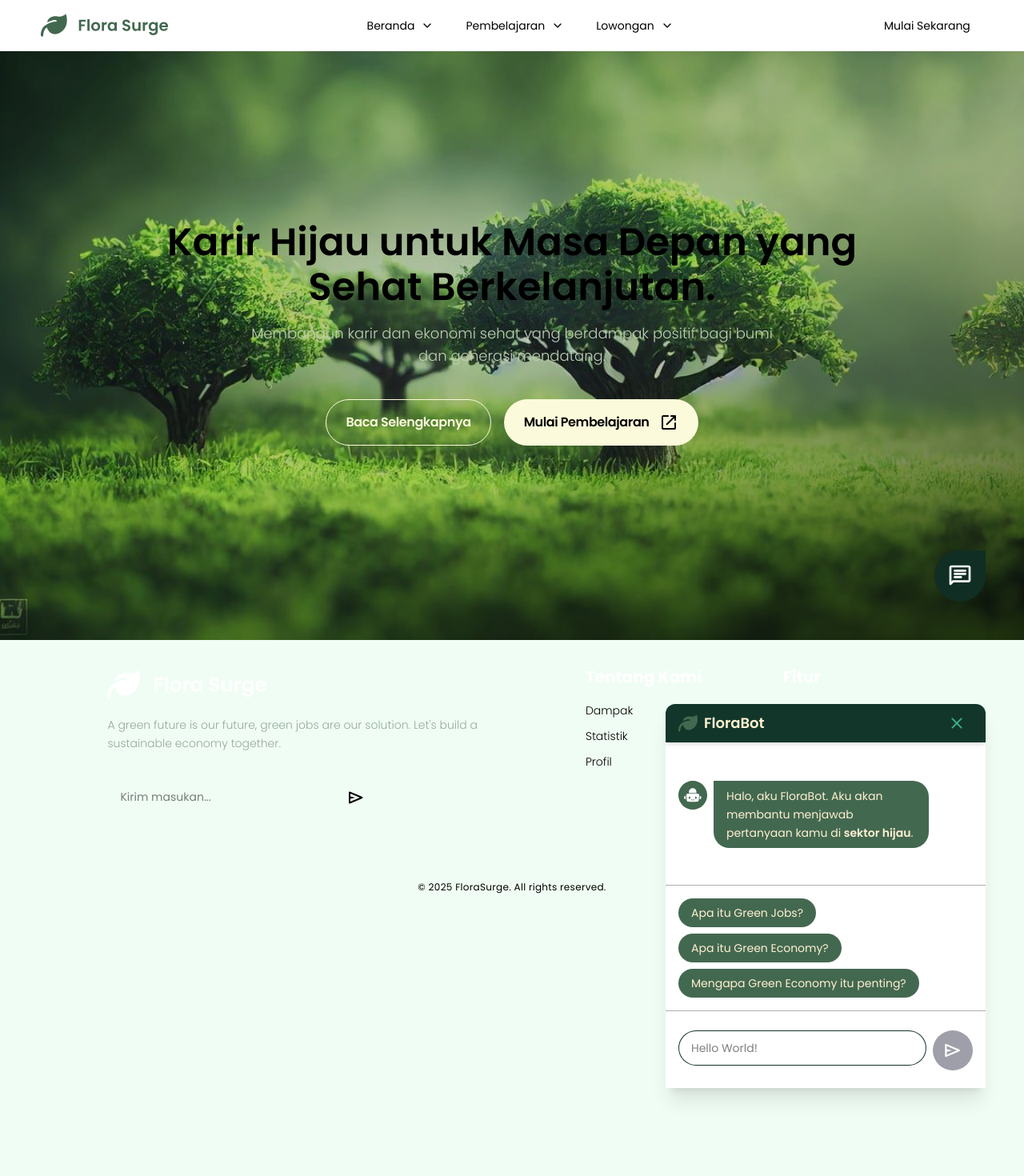
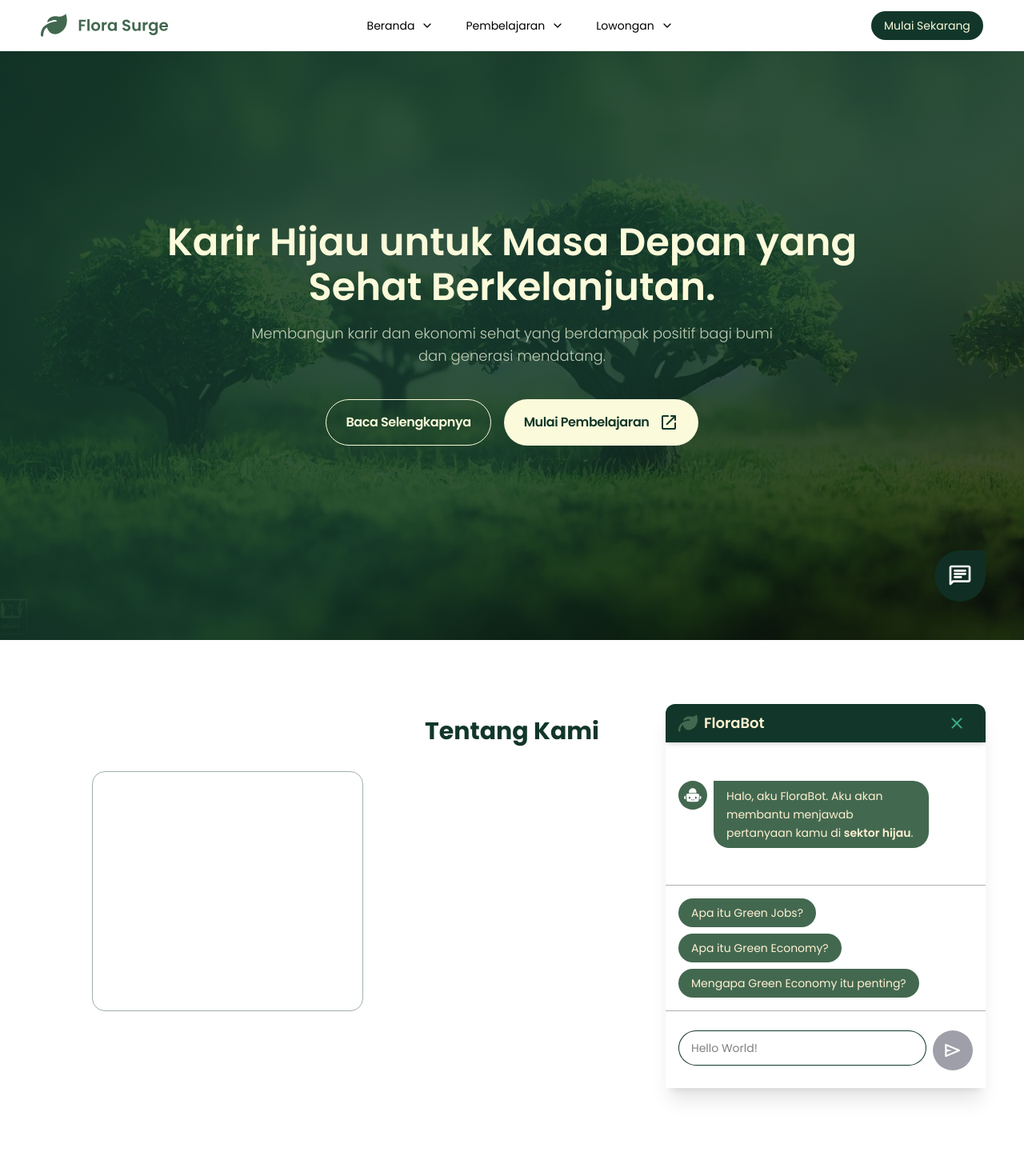
Before and after one commit to AmirHamzah-1Fz/flora-surge, a React (Vite) app: page / in a window 1280 px wide. Shown: the top 1470 px of the page at 80% size. Before the commit the page ends 1149 px from the top, so only its background shows below. Built offline with nearby package versions, Linux system fonts and the light colour scheme.

Commit message:
Adjust colors variable

```diff
--- a/src/components/FeedbackForm.tsx
+++ b/src/components/FeedbackForm.tsx
@@ -1,10 +1,10 @@
 function FeedbackForm() {
   return (
-    <form className="mt-8 flex h-auto w-fit items-center justify-between overflow-hidden rounded-full bg-[var(--green3)] pl-4">
+    <form className="mt-8 flex h-auto w-fit items-center justify-between overflow-hidden rounded-full bg-green3 pl-4">
       <input type="text" className="h-10 w-full text-sm outline-none" placeholder="Kirim masukan..." />
 
-      <button type="submit" className="group cursor-pointer h-full w-auto rounded-tl-full rounded-bl-full p-3 hover:bg-[var(--green1)]">
-        <svg className="fill-[var(--green1)] group-hover:fill-[var(--green2)]" xmlns="http://www.w3.org/2000/svg" height="24px" viewBox="0 -960 960 960" width="24px" fill="currentColor">
+      <button type="submit" className="group cursor-pointer h-full w-auto rounded-tl-full rounded-bl-full p-3 hover:bg-green1">
+        <svg className="fill-green1 group-hover:fill-green2" xmlns="http://www.w3.org/2000/svg" height="24px" viewBox="0 -960 960 960" width="24px" fill="currentColor">
           <path d="M792-443 176-183q-20 8-38-3.5T120-220v-520q0-22 18-33.5t38-3.5l616 260q25 11 25 37t-25 37ZM200-280l474-200-474-200v140l240 60-240 60v140Zm0 0v-400 400Z" />
         </svg>
       </button>
--- a/src/components/Footer.tsx
+++ b/src/components/Footer.tsx
@@ -2,7 +2,7 @@ import FeedbackForm from './FeedbackForm';
 
 function Footer() {
   return (
-    <footer className="flex h-auto w-full flex-col items-center justify-between bg-[var(--primary)] px-[5%] py-8">
+    <footer className="flex h-auto w-full flex-col items-center justify-between bg-primary px-[5%] py-8">
       <div className="h-auto w-auto">
         <div className="flex w-full flex-wrap items-start justify-start gap-16 md:gap-20">
           <div className="flex max-w-xl flex-col">
@@ -27,17 +27,17 @@ function Footer() {
               <h2 className="text-xl font-bold text-white">Tentang Kami</h2>
               <ul className="mt-1">
                 <li className="h-fit w-fit py-1">
-                  <a href="/#about" className="h-max text-sm font-light text-[var(--t-green)] transition-colors hover:cursor-pointer hover:text-[var(--green4)]">
+                  <a href="/#about" className="h-max text-sm font-light text-t-green transition-colors hover:cursor-pointer hover:text-green4">
                     Dampak
                   </a>
                 </li>
                 <li className="h-fit w-fit py-1">
-                  <a href="/#statistics" className="h-max text-sm font-light text-[var(--t-green)] transition-colors hover:cursor-pointer hover:text-[var(--green4)]">
+                  <a href="/#statistics" className="h-max text-sm font-light text-t-green transition-colors hover:cursor-pointer hover:text-green4">
                     Statistik
                   </a>
                 </li>
                 <li className="h-fit w-fit py-1">
-                  <a href="/#profile" className="h-max text-sm font-light text-[var(--t-green)] transition-colors hover:cursor-pointer hover:text-[var(--green4)]">
+                  <a href="/#profile" className="h-max text-sm font-light text-t-green transition-colors hover:cursor-pointer hover:text-green4">
                     Profil
                   </a>
                 </li>
@@ -48,17 +48,17 @@ function Footer() {
               <h2 className="text-xl font-bold text-white">Fitur</h2>
               <ul className="mt-1">
                 <li className="h-fit w-fit py-1">
-                  <a href="/pembelajaran" className="h-max w-full text-sm font-light text-[var(--t-green)] transition-colors hover:cursor-pointer hover:text-[var(--green4)]">
+                  <a href="/pembelajaran" className="h-max w-full text-sm font-light text-t-green transition-colors hover:cursor-pointer hover:text-green4">
                     Pembelajaran elektronik
                   </a>
                 </li>
                 <li className="h-fit w-fit py-1">
-                  <a href="/" className="h-max text-sm font-light text-[var(--t-green)] transition-colors hover:cursor-pointer hover:text-[var(--green4)]">
+                  <a href="/" className="h-max text-sm font-light text-t-green transition-colors hover:cursor-pointer hover:text-green4">
                     Bertanya ke FloraBot
                   </a>
                 </li>
                 <li className="h-fit w-fit py-1">
-                  <a href="/artikel-dan-berita" className="h-max text-sm font-light text-[var(--t-green)] transition-colors hover:cursor-pointer hover:text-[var(--green4)]">
+                  <a href="/artikel-dan-berita" className="h-max text-sm font-light text-t-green transition-colors hover:cursor-pointer hover:text-green4">
                     Artikel dan berita
                   </a>
                 </li>
@@ -69,7 +69,7 @@ function Footer() {
       </div>
 
       <div className="mt-20 w-full">
-        <p className="text-center text-xs tracking-wide text-[var(--green4)]">&copy; 2025 FloraSurge. All rights reserved.</p>
+        <p className="text-center text-xs tracking-wide text-green4">&copy; 2025 FloraSurge. All rights reserved.</p>
       </div>
     </footer>
   );
--- a/src/components/Header.tsx
+++ b/src/components/Header.tsx
@@ -118,7 +118,7 @@ function Header() {
           </div>
         )}
 
-        <button type="button" className="hidden cursor-pointer rounded-full bg-[var(--primary)] px-4 py-2 text-center text-sm text-[var(--green3)] lg:block">
+        <button type="button" className="hidden cursor-pointer rounded-full bg-primary px-4 py-2 text-center text-sm text-green3 lg:block">
           <a href="/pembelajaran">Mulai Sekarang</a>
         </button>
       </div>
--- a/src/components/Hero.tsx
+++ b/src/components/Hero.tsx
@@ -8,16 +8,16 @@ function Hero() {
 
         <div className="flex h-full w-full items-center justify-center mt-4 px-[4%] max-sm:px-[3%]">
           <div className="flex h-auto w-full flex-col items-center justify-start text-center lg:max-w-4xl">
-            <h1 className="md:text-5xl text-4xl font-semibold text-[var(--green3)]">Karir Hijau untuk Masa Depan yang Sehat Berkelanjutan.</h1>
+            <h1 className="md:text-5xl text-4xl font-semibold text-green3">Karir Hijau untuk Masa Depan yang Sehat Berkelanjutan.</h1>
             <p className="mt-4 max-w-[60ch] text-lg font-light max-sm:text-base text-[#ADBC9F]">Membangun karir dan ekonomi sehat yang berdampak positif bagi bumi dan generasi mendatang.</p>
 
             <div className="mt-10 flex max-[540px]:flex-col h-auto w-full items-start justify-center gap-4">
               <button type="button" className="flex cursor-pointer max-[540px]:w-full items-center justify-center gap-3 rounded-full border border-[#FBFADA] bg-transparent px-6 py-4 font-semibold tracking-tight text-[#FBFADA] transition-colors duration-200">
                 Baca Selengkapnya
               </button>
-              <button type="button" className="flex cursor-pointer max-[540px]:w-full items-center justify-center gap-3 rounded-full border border-transparent bg-[#FBFADA] px-6 py-4 font-semibold tracking-tight text-[var(--primary)] transition-colors duration-200">
+              <button type="button" className="flex cursor-pointer max-[540px]:w-full items-center justify-center gap-3 rounded-full border border-transparent bg-[#FBFADA] px-6 py-4 font-semibold tracking-tight text-primary transition-colors duration-200">
                 Mulai Pembelajaran
-                <svg className="fill-[var(--primary)]" xmlns="http://www.w3.org/2000/svg" height="24px" viewBox="0 -960 960 960" width="24px" fill="currentColor">
+                <svg className="fill-primary" xmlns="http://www.w3.org/2000/svg" height="24px" viewBox="0 -960 960 960" width="24px" fill="currentColor">
                   <path d="M200-120q-33 0-56.5-23.5T120-200v-560q0-33 23.5-56.5T200-840h240q17 0 28.5 11.5T480-800q0 17-11.5 28.5T440-760H200v560h560v-240q0-17 11.5-28.5T800-480q17 0 28.5 11.5T840-440v240q0 33-23.5 56.5T760-120H200Zm560-584L416-360q-11 11-28 11t-28-11q-11-11-11-28t11-28l344-344H600q-17 0-28.5-11.5T560-800q0-17 11.5-28.5T600-840h200q17 0 28.5 11.5T840-800v200q0 17-11.5 28.5T800-560q-17 0-28.5-11.5T760-600v-104Z" />
                 </svg>
               </button>
--- a/src/components/home/About.tsx
+++ b/src/components/home/About.tsx
@@ -0,0 +1,26 @@
+function About() {
+  return (
+    <section className="w-full h-screen bg-light">
+        <div className="w-full h-auto container mx-auto lg:max-w-5xl xl:max-w-6xl px-[4%]">
+            <div className="w-full flex pt-24 flex-col items-start gap-4">
+                <h1 className="text-3xl w-full text-center font-bold text-primary">Tentang Kami</h1>
+                <div className="w-full mt-4 h-auto min-h-[300px] place-items-center grid lg:grid-cols-3 md:grid-cols-2 grid-cols-1 gap-4">
+                    <div className="w-full h-full rounded-2xl bg-transparent border border-primary/40 p-4">
+                    <div className="w-full h-full flex flex-col gap-2 items-center justify-start">
+
+                    </div>
+                    <div className="w-full h-full flex flex-col gap-2 items-center justify-start">
+
+                    </div>
+                    <div className="w-full h-full flex flex-col gap-2 items-center justify-start">
+
+                    </div>
+                    </div>
+                </div>
+            </div>
+        </div>
+    </section>
+  )
+}
+
+export default About
--- a/src/components/home/Hero.tsx
+++ b/src/components/home/Hero.tsx
@@ -4,24 +4,27 @@ function Hero() {
   return (
     <section className="h-screen w-full">
       <div className="relative h-full w-full overflow-hidden">
-        <div className="absolute -z-[90] h-full w-full bg-gradient-to-br from-[var(--primary)]/80 from-60% to-[#000000]/60 max-md:to-[#000000]/20"></div>
+        <div className="from-primary/80 absolute -z-[90] h-full w-full bg-gradient-to-br from-60% to-[#000000]/60 max-md:to-[#000000]/20"></div>
         <img src={Bg} alt="Background" className="absolute -z-[100] h-full w-full object-cover brightness-[80%]" />
 
         <div className="mt-4 flex h-full w-full items-center justify-center px-[4%] max-sm:px-[3%]">
           <div className="flex h-auto w-full flex-col items-center justify-start text-center lg:max-w-4xl">
-            <h1 className="text-4xl leading-14 font-semibold text-[var(--green3)] max-md:leading-normal max-sm:text-3xl md:text-5xl">Karir Hijau untuk Masa Depan yang Sehat Berkelanjutan.</h1>
+            <h1 className="text-green3 text-4xl leading-14 font-semibold max-md:leading-normal max-sm:text-3xl md:text-5xl">Karir Hijau untuk Masa Depan yang Sehat Berkelanjutan.</h1>
             <p className="mt-4 max-w-[60ch] text-lg font-light text-[#c0cdb5] max-sm:text-base">Membangun karir dan ekonomi sehat yang berdampak positif bagi bumi dan generasi mendatang.</p>
 
             <div className="mt-10 flex h-auto w-full items-start justify-center gap-4 max-[540px]:flex-col">
               <button
                 type="button"
-                className="flex cursor-pointer items-center justify-center gap-3 rounded-full border border-[#FBFADA] bg-transparent px-6 py-4 font-semibold tracking-tight text-[#FBFADA] transition-[color,scale] duration-300 ease-in-out hover:bg-[#FBFADA] hover:text-[var(--primary)] active:scale-95 max-[540px]:w-full max-sm:py-3 max-sm:text-sm"
+                className="hover:text-primary flex cursor-pointer items-center justify-center gap-3 rounded-full border border-[#FBFADA] bg-transparent px-6 py-4 font-semibold tracking-tight text-[#FBFADA] transition-[color,scale] duration-300 ease-in-out hover:bg-[#FBFADA] active:scale-95 max-[540px]:w-full max-sm:py-3 max-sm:text-sm"
               >
                 <a href="/artikel-dan-berita">Baca Selengkapnya</a>
               </button>
-              <button type="button" className="flex cursor-pointer items-center justify-center gap-3 rounded-full border border-transparent bg-[#FBFADA] px-6 py-4 font-semibold active:scale-95 tracking-tight text-[var(--primary)] transition-[colors,scale] duration-200 max-[540px]:w-full max-sm:py-3 max-sm:text-sm">
+              <button
+                type="button"
+                className="text-primary flex cursor-pointer items-center justify-center gap-3 rounded-full border border-transparent bg-[#FBFADA] px-6 py-4 font-semibold tracking-tight transition-[colors,scale] duration-200 active:scale-95 max-[540px]:w-full max-sm:py-3 max-sm:text-sm"
+              >
                 <a href="/pembelajaran">Mulai Pembelajaran</a>
-                <svg className="fill-[var(--primary)]" xmlns="http://www.w3.org/2000/svg" height="24px" viewBox="0 -960 960 960" width="24px" fill="currentColor">
+                <svg className="fill-primary" xmlns="http://www.w3.org/2000/svg" height="24px" viewBox="0 -960 960 960" width="24px" fill="currentColor">
                   <path d="M200-120q-33 0-56.5-23.5T120-200v-560q0-33 23.5-56.5T200-840h240q17 0 28.5 11.5T480-800q0 17-11.5 28.5T440-760H200v560h560v-240q0-17 11.5-28.5T800-480q17 0 28.5 11.5T840-440v240q0 33-23.5 56.5T760-120H200Zm560-584L416-360q-11 11-28 11t-28-11q-11-11-11-28t11-28l344-344H600q-17 0-28.5-11.5T560-800q0-17 11.5-28.5T600-840h200q17 0 28.5 11.5T840-800v200q0 17-11.5 28.5T800-560q-17 0-28.5-11.5T760-600v-104Z" />
                 </svg>
               </button>
--- a/src/pages/Home.tsx
+++ b/src/pages/Home.tsx
@@ -1,10 +1,12 @@
 import ChatBot from "../components/ChatBot"
+import About from "../components/home/About"
 import Hero from "../components/home/Hero"
 
 function Home() {
   return (
     <>
         <Hero />
+        <About />
         <ChatBot />
     </>
   )
```
Also changed, not shown: src/index.css (+8 -6 lines).
